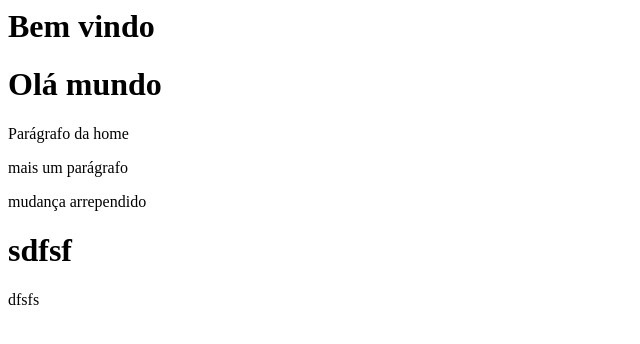
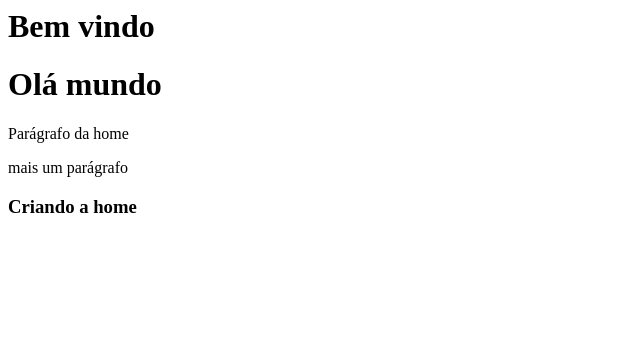
Before and after one commit to fernandoamev/git_projeto, a plain HTML site: page index.html in a window 1280 px wide. Shown: the whole page, without its empty margins (0-640 px from the left). Drawn offline with Linux system fonts and the light colour scheme.

Commit message:
salvando o index da minha home

```diff
--- a/index.html
+++ b/index.html
@@ -3,10 +3,4 @@
 <p> Parágrafo da home</p>
 <p> mais um parágrafo</p>
 
-
-<p>mudança arrependido</p>
-
-
-<h1> sdfsf</h1>
-
-<p>dfsfs</p>
+<h3>Criando a home</h3>
```
